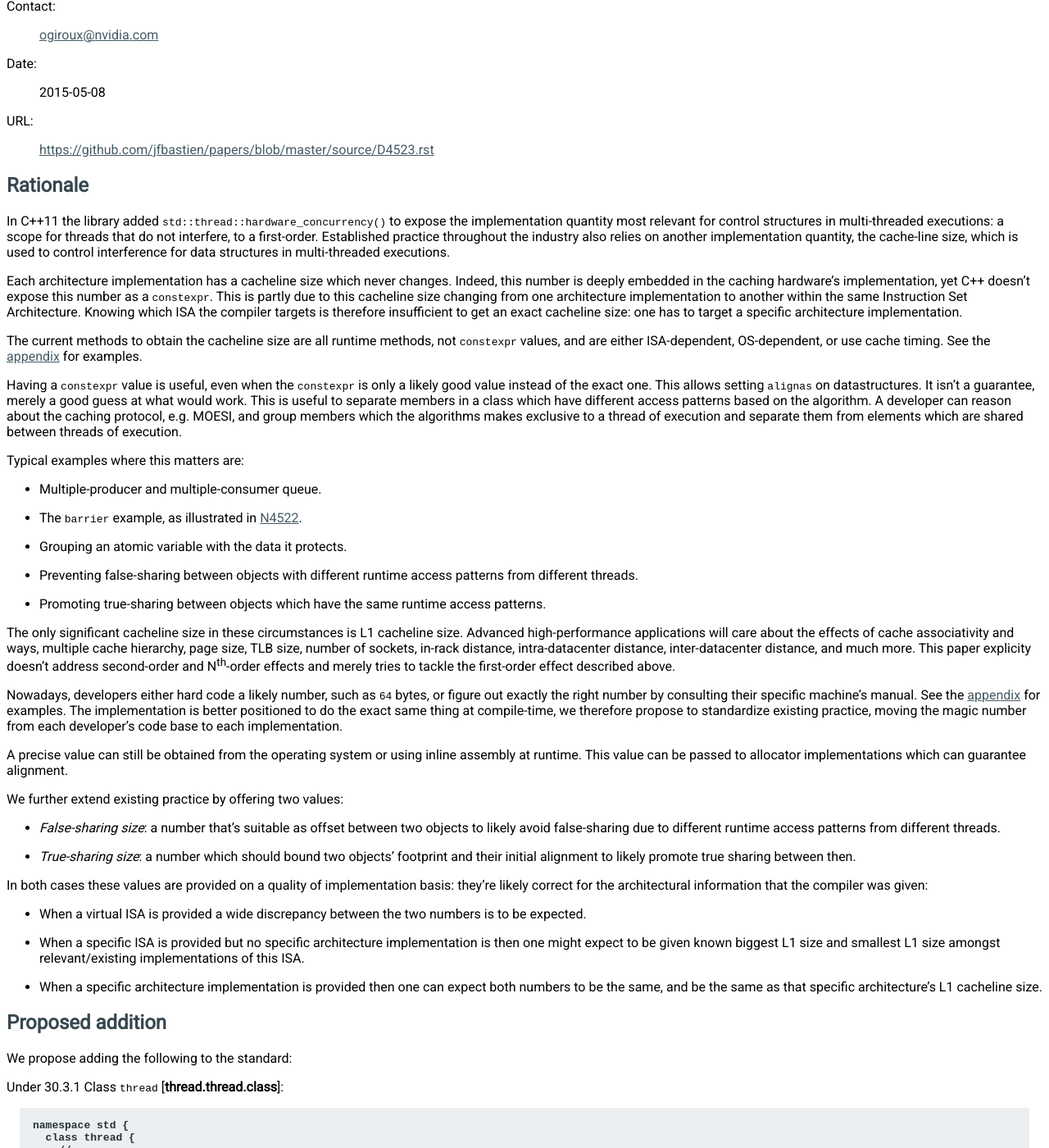
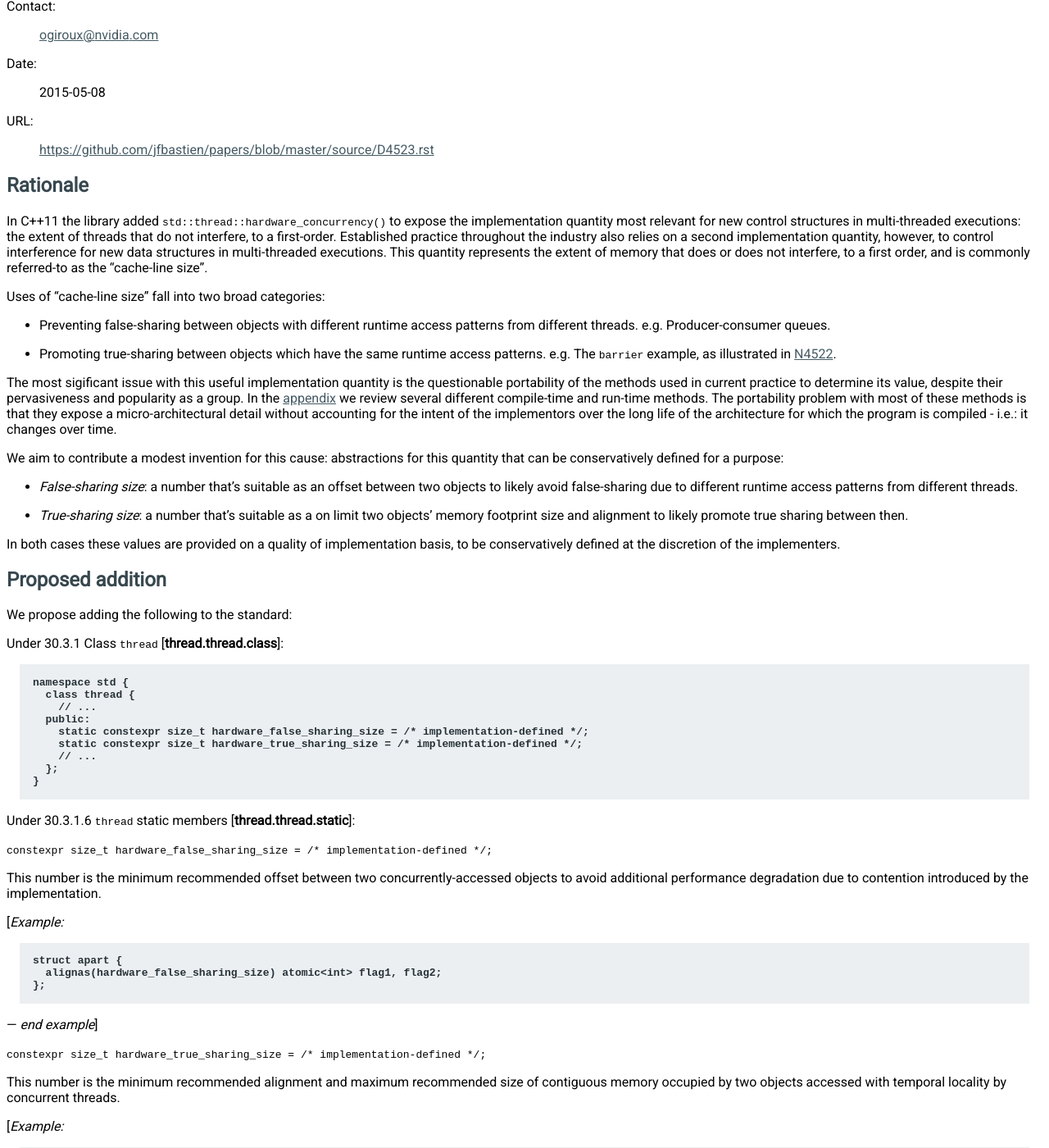
Before and after one commit to jfbastien/papers, a Sphinx documentation site: the page built from source/D4523.rst, in a window 1280 px wide and 1400 px high, scrolled down 280 px. Shown: the whole window at 82% size. Built offline with Sphinx 7.4.7, drawn with Linux system fonts in a browser that asks for light colours.

Commit message:
Front edits

```diff
--- a/source/D4523.rst
+++ b/source/D4523.rst
@@ -16,84 +16,41 @@
 ---------
 
 In C++11 the library added ``std::thread::hardware_concurrency()`` to expose the
-implementation quantity most relevant for control structures in multi-threaded
-executions: a scope for threads that do not interfere, to a first-order. Established
-practice throughout the industry also relies on another implementation quantity, the
-cache-line size, which is used to control interference for data structures in
-multi-threaded executions.
+implementation quantity most relevant for new control structures in multi-threaded
+executions: the extent of threads that do not interfere, to a first-order. Established
+practice throughout the industry also relies on a second implementation quantity, however, to
+control interference for new data structures in multi-threaded executions.  This quantity
+represents the extent of memory that does or does not interfere, to a first order,
+and is commonly referred-to as the "cache-line size".
 
-Each architecture implementation has a cacheline size which never
-changes. Indeed, this number is deeply embedded in the caching hardware's
-implementation, yet C++ doesn't expose this number as a ``constexpr``. This is
-partly due to this cacheline size changing from one architecture implementation
-to another within the same Instruction Set Architecture. Knowing which ISA the
-compiler targets is therefore insufficient to get an exact cacheline size: one
-has to target a specific architecture implementation.
+Uses of "cache-line size" fall into two broad categories:
 
-The current methods to obtain the cacheline size are all runtime methods, not
-``constexpr`` values, and are either ISA-dependent, OS-dependent, or use cache
-timing. See the appendix_ for examples.
-
-Having a ``constexpr`` value is useful, even when the ``constexpr`` is only a
-likely good value instead of the exact one. This allows setting ``alignas`` on
-datastructures. It isn't a guarantee, merely a good guess at what would
-work. This is useful to separate members in a class which have different access
-patterns based on the algorithm. A developer can reason about the caching
-protocol, e.g. MOESI, and group members which the algorithms makes exclusive to
-a thread of execution and separate them from elements which are shared between
-threads of execution.
-
-Typical examples where this matters are:
-
-* Multiple-producer and multiple-consumer queue.
-* The ``barrier`` example, as illustrated in N4522_.
-* Grouping an atomic variable with the data it protects.
 * Preventing false-sharing between objects with different runtime access
-  patterns from different threads.
+  patterns from different threads.  e.g. Producer-consumer queues.
 * Promoting true-sharing between objects which have the same runtime access
-  patterns.
+  patterns.  e.g. The ``barrier`` example, as illustrated in N4522_.
 
 .. _N4522: http://wg21.link/N4522
 
-The only significant cacheline size in these circumstances is L1 cacheline
-size. Advanced high-performance applications will care about the effects of
-cache associativity and ways, multiple cache hierarchy, page size, TLB size,
-number of sockets, in-rack distance, intra-datacenter distance, inter-datacenter
-distance, and much more. This paper explicity doesn't address second-order and
-N\ :sup:`th`-order effects and merely tries to tackle the first-order effect
-described above.
+The most sigificant issue with this useful implementation quantity is the questionable
+portability of the methods used in current practice to determine its value, despite
+their pervasiveness and popularity as a group.  In the appendix_ we review several
+different compile-time and run-time methods.  The portability problem with most of
+these methods is that they expose a micro-architectural detail without accounting for
+the intent of the implementors over the long life of the architecture for which
+the program is compiled - i.e.: it changes over time.
 
-Nowadays, developers either hard code a likely number, such as ``64`` bytes, or
-figure out exactly the right number by consulting their specific machine's
-manual. See the appendix_ for examples. The implementation is better positioned
-to do the exact same thing at compile-time, we therefore propose to standardize
-existing practice, moving the magic number from each developer's code base to
-each implementation.
+We aim to contribute a modest invention for this cause: abstractions for this quantity that
+can be conservatively defined for a purpose:
 
-A precise value can still be obtained from the operating system or using inline
-assembly at runtime. This value can be passed to allocator implementations which
-can guarantee alignment.
-
-We further extend existing practice by offering two values:
-
-* *False-sharing size*: a number that's suitable as offset between two objects
+* *False-sharing size*: a number that's suitable as an offset between two objects
   to likely avoid false-sharing due to different runtime access patterns from
   different threads.
-* *True-sharing size*: a number which should bound two objects' footprint and
-  their initial alignment to likely promote true sharing between then.
+* *True-sharing size*: a number that's suitable as a on limit two objects' memory
+  footprint size and alignment to likely promote true sharing between then.
 
-In both cases these values are provided on a quality of implementation basis:
-they're likely correct for the architectural information that the compiler was
-given:
-
-* When a virtual ISA is provided a wide discrepancy between the two numbers is
-  to be expected.
-* When a specific ISA is provided but no specific architecture implementation is
-  then one might expect to be given known biggest L1 size and smallest L1 size
-  amongst relevant/existing implementations of this ISA.
-* When a specific architecture implementation is provided then one can expect
-  both numbers to be the same, and be the same as that specific architecture's
-  L1 cacheline size.
+In both cases these values are provided on a quality of implementation basis, to
+be conservatively defined at the discretion of the implementers.
 
 -----------------
 Proposed addition
```
